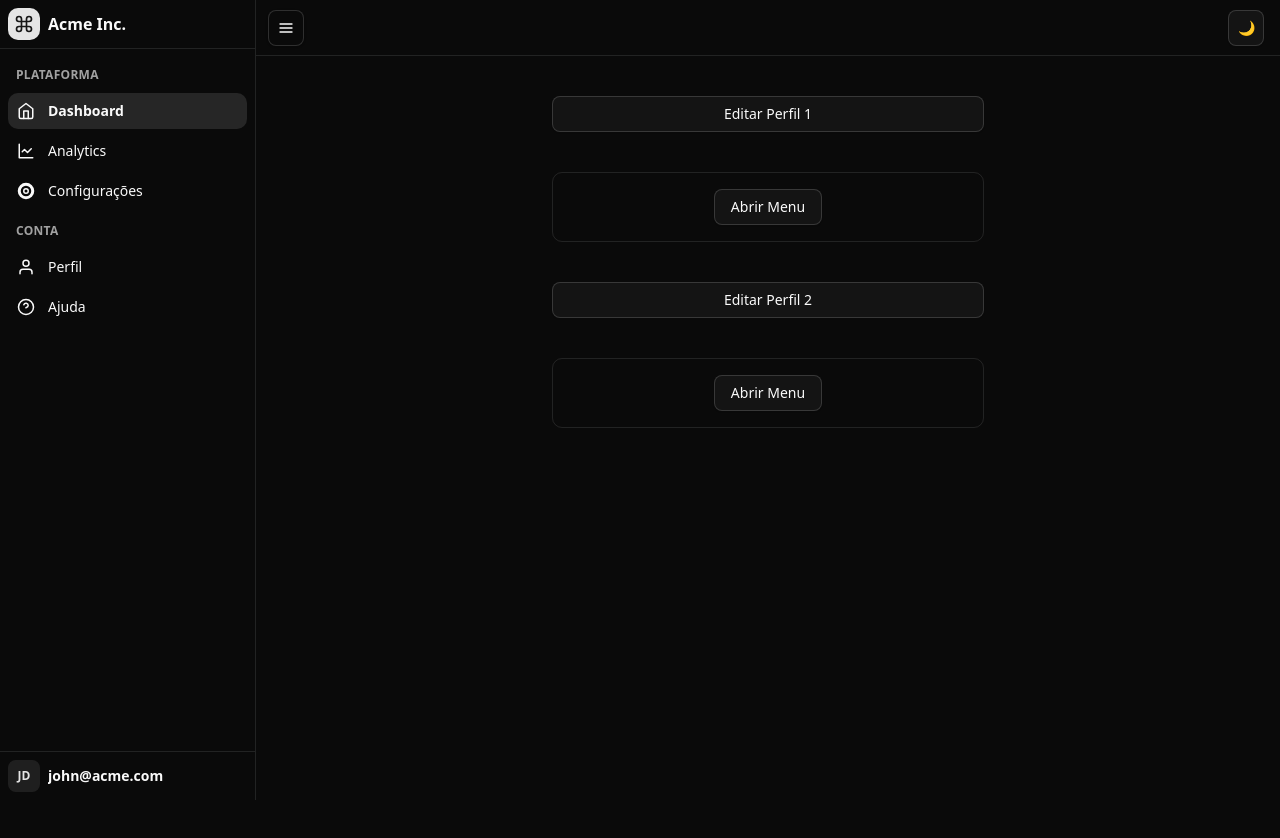
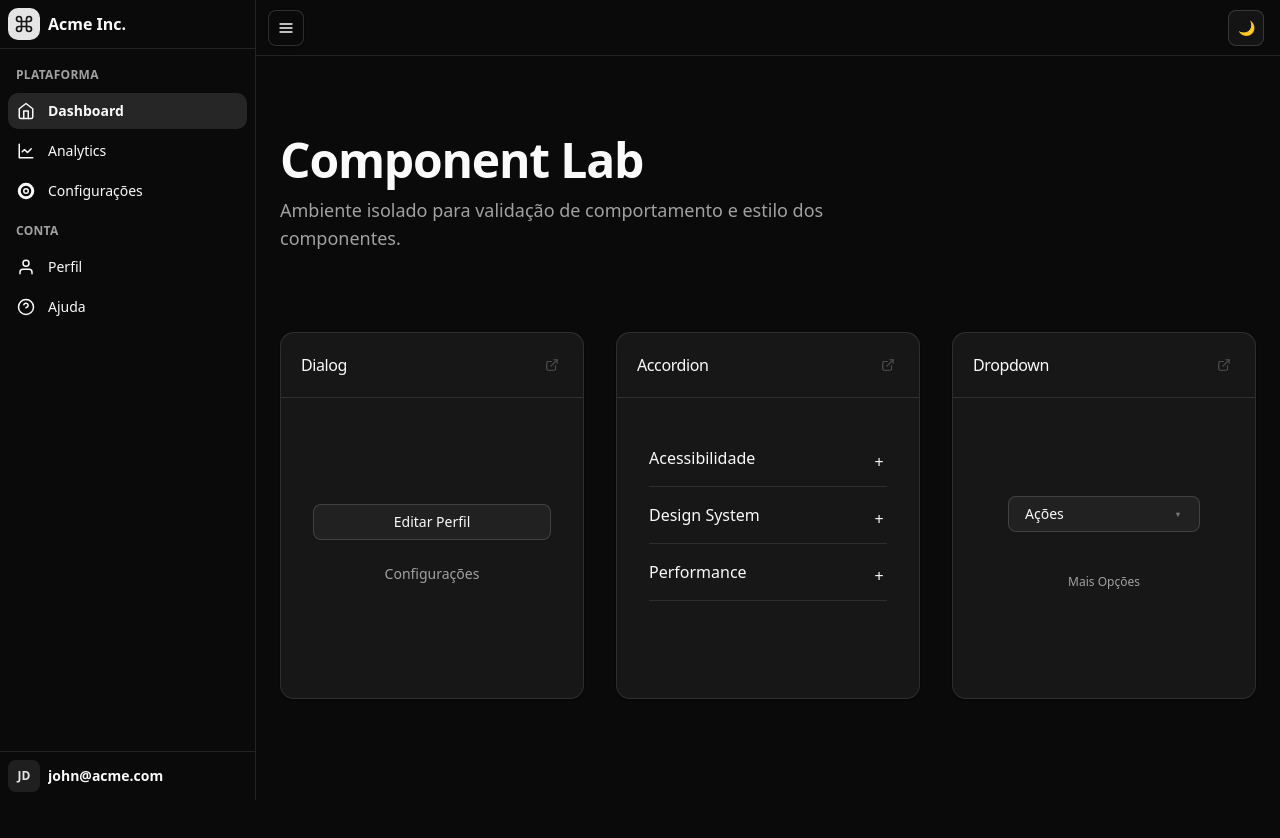
Before and after one commit to ian0x-S2/RAWUI, a SvelteKit app: page /about in a window 1280 px wide. Shown: the top 838 px of the page. Before the commit the page ends 800 px from the top, so only its background shows below. Built offline with nearby package versions, Linux system fonts and the light colour scheme; no server answers.

Commit message:
fix and improve toc

```diff
--- a/src/lib/intern/TableOfContents.svelte
+++ b/src/lib/intern/TableOfContents.svelte
@@ -9,15 +9,12 @@
 
  let headings = $state<HeadingData[]>([]);
  let activeId = $state<string>('');
-
- let ticking = false;
+ let scrollTimeout: ReturnType<typeof setTimeout> | null = null;
  let isManualScrolling = false;
 
  async function updateHeadings() {
   await tick();
-
   const elements = Array.from(document.querySelectorAll('.prose h2')) as HTMLElement[];
-
   headings = elements
    .map((elem) => ({
     id: elem.id,
@@ -26,68 +23,87 @@
    }))
    .filter((h) => h.id);
 
-  if (!activeId) handleScroll();
+  if (!activeId && headings.length > 0) {
+   handleScroll();
+  }
  }
 
  function handleScroll() {
-  if (ticking || isManualScrolling) return;
+  if (isManualScrolling || headings.length === 0) return;
 
-  ticking = true;
-  requestAnimationFrame(() => {
   const scrollY = window.scrollY;
   const offset = 120;
 
+  let newActiveId = '';
+
   for (let i = headings.length - 1; i >= 0; i--) {
    const heading = headings[i];
-    if (heading.element.offsetTop <= scrollY + offset) {
-     activeId = heading.id;
-     ticking = false;
-     return;
+   const rect = heading.element.getBoundingClientRect();
+   const elementTop = rect.top + scrollY;
+
+   if (elementTop <= scrollY + offset) {
+    newActiveId = heading.id;
+    break;
    }
   }
 
-   if (headings.length > 0 && scrollY < headings[0].element.offsetTop) {
-    activeId = '';
+  if (newActiveId !== activeId) {
+   activeId = newActiveId;
   }
-   ticking = false;
-  });
  }
 
  function scrollToHeading(e: MouseEvent, id: string) {
   e.preventDefault();
+
   const element = document.getElementById(id);
   if (!element) return;
 
+  if (scrollTimeout) {
+   clearTimeout(scrollTimeout);
+  }
+
   isManualScrolling = true;
-
   activeId = id;
 
   window.history.pushState(null, '', `#${id}`);
 
   const y = element.getBoundingClientRect().top + window.scrollY - 80;
-
   window.scrollTo({ top: y, behavior: 'smooth' });
 
-  setTimeout(() => {
+  scrollTimeout = setTimeout(() => {
    isManualScrolling = false;
-  }, 1000);
+   handleScroll();
+  }, 1200);
  }
 
  $effect(() => {
   updateHeadings();
-  window.addEventListener('scroll', handleScroll, { passive: true });
-  window.addEventListener('resize', handleScroll);
+
+  let rafId: number;
+  const throttledScroll = () => {
+   if (rafId) return;
+   rafId = requestAnimationFrame(() => {
+    handleScroll();
+    rafId = 0;
+   });
+  };
+
+  window.addEventListener('scroll', throttledScroll, { passive: true });
+  window.addEventListener('resize', updateHeadings);
 
   const observer = new MutationObserver(updateHeadings);
   const prose = document.querySelector('.prose');
+
   if (prose) {
    observer.observe(prose, { childList: true, subtree: true });
   }
 
   return () => {
-   window.removeEventListener('scroll', handleScroll);
-   window.removeEventListener('resize', handleScroll);
+   window.removeEventListener('scroll', throttledScroll);
+   window.removeEventListener('resize', updateHeadings);
    observer.disconnect();
+   if (scrollTimeout) clearTimeout(scrollTimeout);
+   if (rafId) cancelAnimationFrame(rafId);
   };
  });
 </script>
@@ -95,7 +111,6 @@
 {#if headings.length > 0}
  <nav class="sticky top-24 hidden max-h-[calc(100vh-6rem)] w-64 overflow-y-auto lg:block">
   <h4 class="mb-4 text-sm font-semibold tracking-tight text-foreground">Nesta página</h4>
-
   <ul class="space-y-0.5 border-l border-border/60 text-sm">
    {#each headings as heading (heading.id)}
     <li>
--- a/src/routes/about/+page.svelte
+++ b/src/routes/about/+page.svelte
@@ -13,85 +13,209 @@
   DropdownMenu,
   DropdownTrigger,
   DropdownContent,
-  DropdownItem
+  DropdownItem,
+  DropdownSeparator,
+  DropdownLabel
  } from '$lib/components/dropdown';
+ import {
+  Accordion,
+  AccordionItem,
+  AccordionTrigger,
+  AccordionContent
+ } from '$lib/components/accordion/index';
 
- // Crie estados separados para cada modal
+ // Estados
  let openProfile = $state(false);
  let openProfile2 = $state(false);
 
  function handleSaveProfile() {
-  console.log('Salvando perfil 1...');
-  // Lógica específica do perfil 1
   openProfile = false;
  }
 
  function handleSaveProfile2() {
-  console.log('Salvando perfil 2...');
-  // Lógica específica do perfil 2
   openProfile2 = false;
  }
+
+ // Ícone de Link Externo (Sutil e elegante)
+ const DocIcon = () => `
+    <svg xmlns="http://www.w3.org/2000/svg" width="14" height="14" viewBox="0 0 24 24" fill="none" stroke="currentColor" stroke-width="2" stroke-linecap="round" stroke-linejoin="round" class="opacity-40 hover:opacity-100 transition-opacity"><path d="M15 3h6v6"/><path d="M10 14 21 3"/><path d="M18 13v6a2 2 0 0 1-2 2H5a2 2 0 0 1-2-2V8a2 2 0 0 1 2-2h6"/></svg>
+  `;
 </script>
 
-<div class="mx-auto flex w-1/2 flex-col gap-10 p-10">
- <!-- MODAL 1: Vinculado a openProfile -->
+<div class="relative min-h-screen bg-background text-foreground selection:bg-primary/10">
+ <!-- BACKGROUND TÉCNICO SUTIL -->
+ <!-- Um grid muito leve para dar textura sem chamar atenção -->
+ <div class="bg-subtle-grid pointer-events-none fixed inset-0 -z-10"></div>
+
+ <div class="container mx-auto max-w-7xl px-6 py-20">
+  <!-- HEADER -->
+  <div class="mb-20 space-y-3 text-center lg:text-left">
+   <h1 class="text-4xl font-bold tracking-tight lg:text-5xl">Component Lab</h1>
+   <p class="mx-auto max-w-xl text-lg font-light text-muted-foreground lg:mx-0">
+    Ambiente isolado para validação de comportamento e estilo dos componentes.
+   </p>
+  </div>
+
+  <!-- GRID DE CARDS -->
+  <!-- items-start garante que o accordion não estique os vizinhos -->
+  <div class="grid grid-cols-1 items-start gap-8 lg:grid-cols-2 xl:grid-cols-3">
+   <!-- CARD 1: DIALOG -->
+   <div
+    class="group rounded-xl border bg-card text-card-foreground shadow-sm transition-all hover:shadow-md"
+   >
+    <!-- Header -->
+    <div class="flex items-center justify-between border-b p-5">
+     <h3 class="font-medium tracking-tight">Dialog</h3>
+     <a
+      href="/docs/components/dialog"
+      class="p-1 text-muted-foreground hover:text-foreground"
+     >
+      {@html DocIcon()}
+     </a>
+    </div>
+    <!-- Preview -->
+    <div class="flex min-h-[300px] flex-col items-center justify-center gap-4 p-8">
      <Dialog bind:open={openProfile}>
-  <DialogTrigger variant="outline">Editar Perfil 1</DialogTrigger>
-
+      <DialogTrigger variant="outline" class="w-full max-w-xs bg-background">
+       Editar Perfil
+      </DialogTrigger>
       <DialogContent class="sm:max-w-[425px]">
        <DialogHeader>
-    <DialogTitle>Editar Perfil 1</DialogTitle>
-    <DialogDescription>Alterações do perfil 1.</DialogDescription>
+        <DialogTitle>Editar Perfil</DialogTitle>
+        <DialogDescription>Faça alterações no seu perfil aqui.</DialogDescription>
        </DialogHeader>
-
        <div class="grid gap-4 py-4">
-    <p>Conteúdo do Modal 1</p>
+        <div
+         class="flex h-24 items-center justify-center rounded border border-dashed bg-muted/30 text-xs text-muted-foreground"
+        >
+         Area de Conteúdo
         </div>
-
+       </div>
        <DialogFooter>
-    <Button onclick={handleSaveProfile} type="submit">Salvar 1</Button>
+        <Button onclick={handleSaveProfile}>Salvar</Button>
        </DialogFooter>
       </DialogContent>
      </Dialog>
 
- <!-- DROPDOWN (Mantido igual) -->
- <div class="preview flex items-center justify-center rounded-lg border p-4">
-  <DropdownMenu>
-   <DropdownTrigger>Abrir Menu</DropdownTrigger>
-   <DropdownContent>
-    <DropdownItem>Item A</DropdownItem>
-    <DropdownItem>Item B</DropdownItem>
-   </DropdownContent>
-  </DropdownMenu>
- </div>
-
- <!-- MODAL 2: Vinculado a openProfile2 -->
      <Dialog bind:open={openProfile2}>
-  <DialogTrigger variant="outline">Editar Perfil 2</DialogTrigger>
-
+      <DialogTrigger
+       variant="ghost"
+       class="w-full max-w-xs text-muted-foreground hover:text-foreground"
+      >
+       Configurações
+      </DialogTrigger>
       <DialogContent class="sm:max-w-[425px]">
        <DialogHeader>
-    <DialogTitle>Editar Perfil 2</DialogTitle>
-    <DialogDescription>Alterações do perfil 2.</DialogDescription>
+        <DialogTitle>Avançado</DialogTitle>
+        <DialogDescription>Preferências do sistema.</DialogDescription>
        </DialogHeader>
-
-   <div class="grid gap-4 py-4">
-    <p>Conteúdo do Modal 2</p>
-   </div>
-
        <DialogFooter>
-    <Button onclick={handleSaveProfile2} type="submit">Salvar 2</Button>
+        <Button onclick={handleSaveProfile2}>Confirmar</Button>
        </DialogFooter>
       </DialogContent>
      </Dialog>
+    </div>
+   </div>
 
- <div class="preview flex items-center justify-center rounded-lg border p-4">
+   <!-- CARD 2: ACCORDION -->
+   <div
+    class="group rounded-xl border bg-card text-card-foreground shadow-sm transition-all hover:shadow-md"
+   >
+    <div class="flex items-center justify-between border-b p-5">
+     <h3 class="font-medium tracking-tight">Accordion</h3>
+     <a
+      href="/docs/components/accordion"
+      class="p-1 text-muted-foreground hover:text-foreground"
+     >
+      {@html DocIcon()}
+     </a>
+    </div>
+    <div class="flex min-h-[300px] items-start justify-center p-8">
+     <Accordion class="w-full">
+      <AccordionItem value="item-1">
+       <AccordionTrigger>Acessibilidade</AccordionTrigger>
+       <AccordionContent>
+        Compatível com leitores de tela e navegação via teclado seguindo padrões WAI-ARIA.
+       </AccordionContent>
+      </AccordionItem>
+      <AccordionItem value="item-2">
+       <AccordionTrigger>Design System</AccordionTrigger>
+       <AccordionContent>
+        Tokens de design consistentes para cores, espaçamentos e tipografia.
+       </AccordionContent>
+      </AccordionItem>
+      <AccordionItem value="item-3">
+       <AccordionTrigger>Performance</AccordionTrigger>
+       <AccordionContent>
+        Renderização otimizada e animações via CSS transform sempre que possível.
+       </AccordionContent>
+      </AccordionItem>
+     </Accordion>
+    </div>
+   </div>
+
+   <!-- CARD 3: DROPDOWN -->
+   <div
+    class="group rounded-xl border bg-card text-card-foreground shadow-sm transition-all hover:shadow-md"
+   >
+    <div class="flex items-center justify-between border-b p-5">
+     <h3 class="font-medium tracking-tight">Dropdown</h3>
+     <a
+      href="/docs/components/dropdown"
+      class="p-1 text-muted-foreground hover:text-foreground"
+     >
+      {@html DocIcon()}
+     </a>
+    </div>
+    <div class="flex min-h-[300px] flex-col items-center justify-center gap-8 p-8">
      <DropdownMenu>
-   <DropdownTrigger>Abrir Menu</DropdownTrigger>
+      <DropdownTrigger variant="outline" class="w-48 justify-between bg-background">
+       Ações
+       <span class="scale-75 text-[10px] opacity-40">▼</span>
+      </DropdownTrigger>
       <DropdownContent>
-    <DropdownItem>Item A2</DropdownItem>
-    <DropdownItem>Item B</DropdownItem>
+       <DropdownItem>Editar</DropdownItem>
+       <DropdownItem>Duplicar</DropdownItem>
+       <DropdownSeparator />
+       <DropdownItem class="text-destructive focus:text-destructive">
+        Excluir
+       </DropdownItem>
+      </DropdownContent>
+     </DropdownMenu>
+
+     <DropdownMenu>
+      <DropdownTrigger
+       variant="ghost"
+       class="text-xs text-muted-foreground hover:text-foreground"
+      >
+       Mais Opções
+      </DropdownTrigger>
+      <DropdownContent align="center">
+       <DropdownLabel>Navegação</DropdownLabel>
+       <DropdownItem>Perfil</DropdownItem>
+       <DropdownItem>Configurações</DropdownItem>
+       <DropdownItem>Sair</DropdownItem>
       </DropdownContent>
      </DropdownMenu>
     </div>
    </div>
+  </div>
+ </div>
+</div>
+
+<style>
+ /*
+		Grid muito sutil e elegante.
+		Usa 'bg-grid-small' logicamente
+	*/
+ .bg-subtle-grid {
+  background-size: 40px 40px;
+  background-image: linear-gradient(
+    to right,
+    hsl(var(--border) / 0.15) 1px,
+    transparent 1px
+   ),
+   linear-gradient(to bottom, hsl(var(--border) / 0.15) 1px, transparent 1px);
+  mask-image: radial-gradient(circle at 50% 0%, black 40%, transparent 100%);
+ }
+</style>
```
Lines whose indentation alone changed are shown as unchanged.
